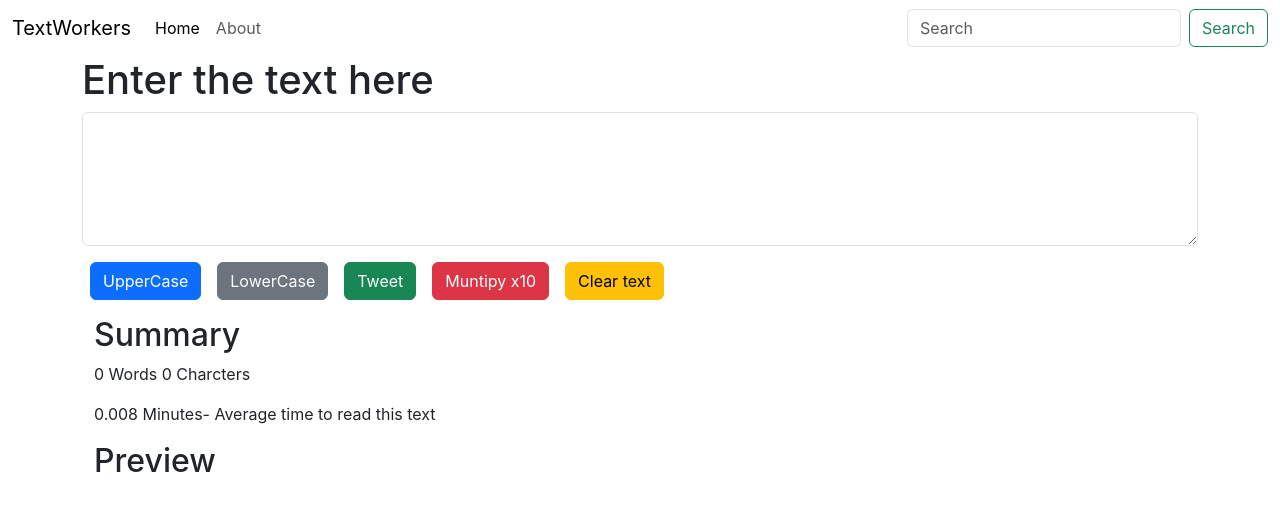
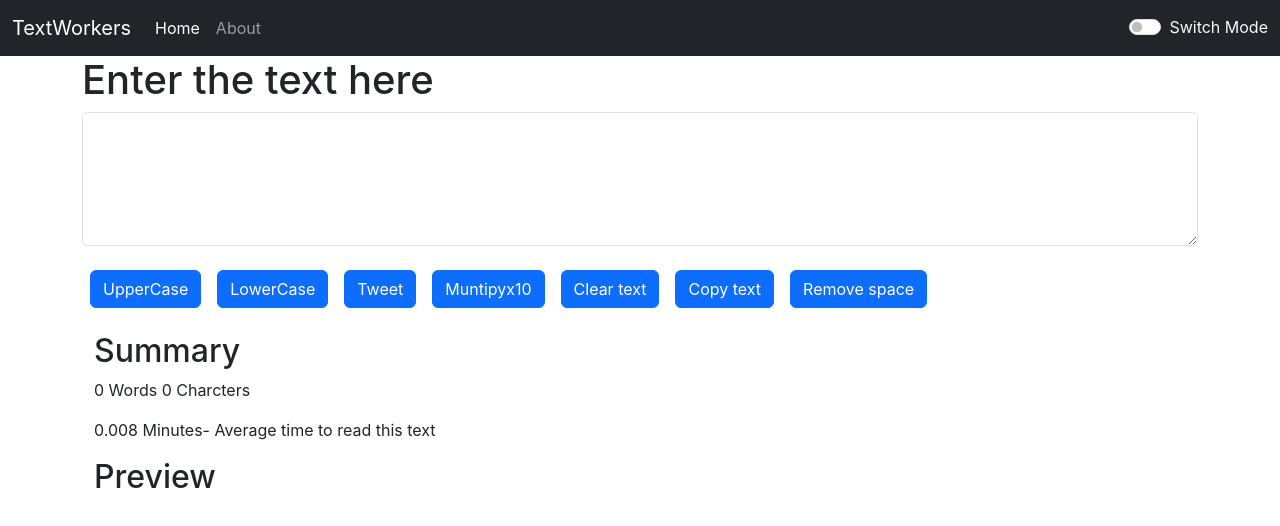
Before and after one commit to abhishekrathour07/ReactJS, a React (Create React App) app in the folder react-app2/: page / in a window 1280 px wide. Shown: the top 526 px of the page. Built offline with nearby package versions, Linux system fonts and the light colour scheme.

Commit message:
TextWorkers website is totally ready

```diff
--- a/react-app2/src/App.js
+++ b/react-app2/src/App.js
@@ -1,14 +1,49 @@
+import { useState } from 'react';
 import './App.css';
 import Navbar from "./components/Navbar";
 import TextForm from './components/TextForm';
+import Alert from './components/Alert';
 // npm i --to download all modules
 
 function App() {
+  const [mode, switchMode] = useState("light");
+  const [alert, showAlert] = useState(null);
+
+
+  const toggleMode = () => {
+    if (mode === 'light') {
+      switchMode('black');
+      document.body.style.backgroundColor = '#042743';
+      document.body.style.color = 'white';
+      togglealert("Dark mode is enabled", "success ")
+
+
+    }
+    else {
+      switchMode('light');
+      document.body.style.backgroundColor = 'white';
+      document.body.style.color = 'black';
+      togglealert("Light mode is enable", "success ");
+    }
+  }
+
+  const togglealert = (massage, type) => {
+    showAlert({
+      msg: massage,
+      type: type
+    });
+
+    setTimeout(() => {
+      showAlert(null);
+    }, 2000);
+  }
+
   return (
     <>
-      <Navbar title="TextWorkers" About='About' />
+      <Navbar title="TextWorkers" toggleMode={toggleMode} />
+      <Alert alert={alert} />
       <div className="container">
-        <TextForm heading="Enter the text here" />
+        <TextForm heading="Enter the text here" mode={mode} togglealert={togglealert} />
       </div>
     </>
   );
--- /dev/null
+++ b/react-app2/src/components/Alert.js
@@ -0,0 +1,16 @@
+import React from 'react'
+
+export default function Alert(props) {
+
+    const capitalize = (word) => {
+        return word.charAt(0).toUpperCase() + word.slice(1);
+
+    }
+    return (
+        <div>
+            {props.alert && <div className={`alert alert-${props.alert.type} alert-dismissible fade show`} role="alert">
+                <strong>{capitalize(props.alert.type) + ":"}</strong> {props.alert.msg}
+            </div>}
+        </div>
+    )
+}
--- a/react-app2/src/components/Navbar.js
+++ b/react-app2/src/components/Navbar.js
@@ -3,7 +3,7 @@ import PropTypes from 'prop-types';
 
 export default function Navbar(props) {
     return (
-        <nav className="navbar navbar-expand-lg bg-body-tertiary]] ">
+        <nav className={`navbar navbar-expand-lg navbar-dark bg-dark`}>
             <div className="container-fluid">
                 <a className="navbar-brand" href="abc">{props.title}</a>
                 <button className="navbar-toggler" type="button" data-bs-toggle="collapse" data-bs-target="#navbarSupportedContent" aria-controls="navbarSupportedContent" aria-expanded="false" aria-label="Toggle navigation">
@@ -18,10 +18,14 @@ export default function Navbar(props) {
                             <a className="nav-link" href="abc">{props.About}</a>
                         </li>
                     </ul>
-                    <form className="d-flex" role="search">
+                    {/* <form className="d-flex" role="search">
                         <input className="form-control me-2" type="search" placeholder="Search" aria-label="Search" />
                         <button className="btn btn-outline-success" type="submit">Search</button>
-                    </form>
+                    </form> */}
+                    <div className="form-check form-switch text-light">
+                        <input className="form-check-input" type="checkbox" role="switch" id="flexSwitchCheckDefault" onClick={props.toggleMode}/>
+                            <label className="form-check-label" htmlFor="flexSwitchCheckDefault">Switch Mode</label>
+                    </div>
                 </div>
             </div>
         </nav>
--- a/react-app2/src/components/TextForm.js
+++ b/react-app2/src/components/TextForm.js
@@ -3,31 +3,58 @@ import React from 'react'
 
 export default function TextForm(props) {
 
+    // convert into uppercase
     const toUpper = () => {
         const upper = text.toUpperCase();
         usetext(upper);
+        props.togglealert("Converted to upperCase", "success");
+
 
     }
+    // convert into lowercase
+    const toLOwer = () => {
+        const lower = text.toLowerCase();
+        usetext(lower);
+        props.togglealert("Converted to lowerCase", "success");
+    }
 
-    const toLOwer = () => {
-        const upper = text.toLowerCase();
-        usetext(upper);
-
-    }
+    //cut the text less then 140
     const ontweet = () => {
         const tweet = text.slice(0, 140);
         usetext(tweet);
+        props.togglealert("Now it's becomes perfect for tweet", "success");
     }
+    // Repeat the enter values 10 times
     const onRepeat = () => {
-        const repeat = text.repeat(10, ' ');
+        const repeat = text.repeat(10);
         usetext(repeat);
+        props.togglealert("Print data 10 times", "success");
     }
 
+    //use to clear the text
     const clearText = () => {
         const text = '';
         usetext(text);
+        props.togglealert("All tee text from textbox is cleared ", "success ");
     }
 
+    // On click copy the whole content
+    const onClickCopy = () => {
+        const text = document.getElementById('txt');
+        text.select();
+        navigator.clipboard.writeText(text.value);
+        props.togglealert("Text Copy to clipboard", "success");
+    }
+
+    // it is use to remove extra spaces between sentences
+    const removeSpaces = () => {
+        const text = document.querySelector('#txt').value;
+        // console.log(text);
+        const newtext = text.split(/[ ]+/);
+        usetext(newtext.join(" "))
+        props.togglealert("All the extra spaces been cleared", "success");
+
+    }
 
     const onClickChange = (event) => {
         usetext(event.target.value)
@@ -40,14 +67,18 @@ export default function TextForm(props) {
         <div>
             <div className="mb-3">
                 <h1>{props.heading}</h1>
-                <textarea className="form-control" id="txt" rows="5" value={text} onChange={onClickChange} spellCheck='false'></textarea>
+                <textarea className="form-control" id="txt" rows="5" value={text} onChange={onClickChange} spellCheck='true' style={{backgroundColor: props.mode==='black'?'#13466e':'white',color:props.mode==='black'?'white':'black',}}></textarea>
             </div>
             <div className="all-buttons">
-                <button type="button" className="btn btn-primary mx-2" onClick={toUpper} >UpperCase</button>
-                <button type="button" className="btn btn-secondary mx-2" onClick={toLOwer}>LowerCase</button>
-                <button type="button" className="btn btn-success  mx-2" onClick={ontweet}>Tweet</button>
-                <button type="button" className="btn btn-danger mx-2" onClick={onRepeat}>Muntipy x10</button>
-                <button type="button" className="btn btn-warning mx-2" onClick={clearText} >Clear text</button>
+                <button type="button" className="btn btn-primary mx-2 my-2" onClick={toUpper} >UpperCase</button>
+                <button type="button" className="btn btn-primary mx-2 my-2" onClick={toLOwer}>LowerCase</button>
+                <button type="button" className="btn btn-primary  mx-2 my-2" onClick={ontweet}>Tweet</button>
+                <button type="button" className="btn btn-primary mx-2 my-2" onClick={onRepeat}>Muntipyx10</button>
+                <button type="button" className="btn btn-primary mx-2 my-2" onClick={clearText} >Clear text</button>
+                <button type="button" className="btn btn-primary mx-2 my-2" onClick={onClickCopy}>Copy text</button>
+                <button type="button" className="btn btn-primary mx-2 my-2" onClick={removeSpaces} >Remove space</button>
+
+
             </div>
             <div className="container my-3">
                 <h2>Summary</h2>
```
